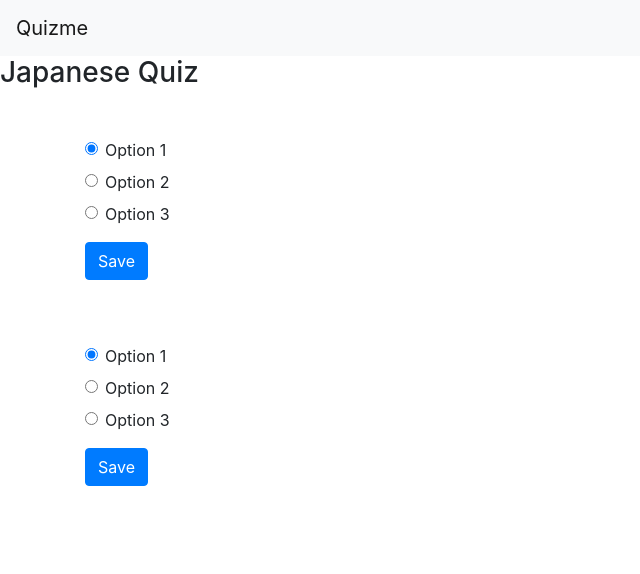
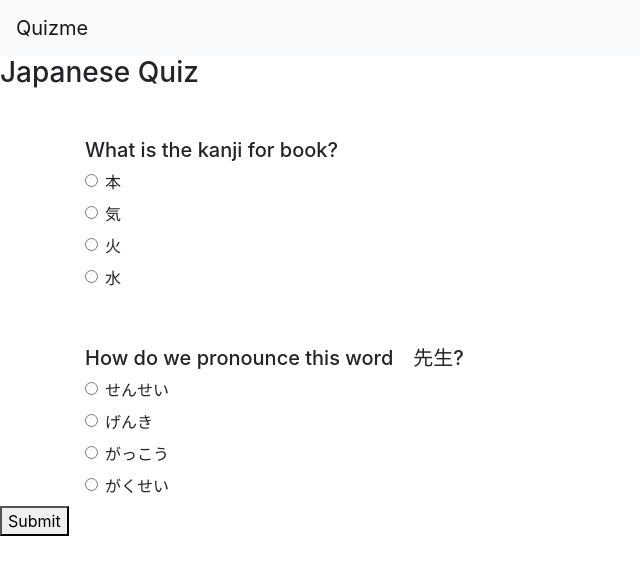
Before and after one commit to Lailz/CPES_Frontend, a React (Create React App) app: page /exam/Japanese in a window 1280 px wide. Shown: the top 574 px of the page, without its empty margins (0-640 px from the left). Built offline with nearby package versions, Linux system fonts and the light colour scheme.

Commit message:
grade shows

```diff
--- a/src/Components/ExamPage.js
+++ b/src/Components/ExamPage.js
@@ -1,13 +1,18 @@
 import React, { Component } from "react";
+import { observer } from "mobx-react";
 
-import questions from "../Data/Questions";
+import store from "../Store/SubjectStore";
 
 import Question from "./Question";
 
 class ExamPage extends Component {
+  handleClick = () => {
+    this.props.history.push("/");
+    alert(`Your grade is: ${store.calculatedGrade}/${store.answers.length}`);
+  };
   render() {
     const subjectName = this.props.match.params.subjectName;
-    let subjectQuestions = questions.find(questionSet => {
+    let subjectQuestions = store.questions.find(questionSet => {
       return questionSet.subject === subjectName;
     });
 
@@ -19,9 +24,10 @@ class ExamPage extends Component {
       <div>
         <h3>{subjectQuestions.subject} Quiz</h3>
         {questionList}
+        <button onClick={() => this.handleClick()}>Submit</button>
       </div>
     );
   }
 }
 
-export default ExamPage;
+export default observer(ExamPage);
--- a/src/Components/Question.js
+++ b/src/Components/Question.js
@@ -1,37 +1,45 @@
 import React, { Component } from "react";
-import QuestionChoice from "./QuestionChoice";
+import { observer } from "mobx-react";
+import store from "../Store/SubjectStore";
 
 class Question extends Component {
   state = {
     selectedOption: "option1"
   };
 
-  handleOptionChange = changeEvent => {
+  handleOptionChange = event => {
     this.setState({
-      selectedOption: changeEvent.target.value
+      selectedOption: event.target.value
     });
+    if (event.target.value === this.props.question.correctAnswer) {
+      store.answers[this.props.index] = true;
+    } else {
+      store.answers[this.props.index] = false;
+    }
   };
 
   render() {
     console.log("Question", this.props.question);
     let { question } = this.props;
-    let answers = [...question.correctAnswer, question.wrongAnswers];
+    let answers = [question.correctAnswer, ...question.wrongAnswers];
+    console.log("Answers", answers);
     return (
       <div className="container">
         <div className="row mt-5">
           <div className="col-sm-12">
+            <h5>{question.question}</h5>
             <form>
               <div className="form-check">
                 <label>
                   <input
                     type="radio"
                     name="react-tips"
-                    value="option1"
-                    checked={this.state.selectedOption === "option1"}
+                    value={answers[0]}
+                    checked={this.state.selectedOption === answers[0]}
                     onChange={this.handleOptionChange}
                     className="form-check-input"
                   />
-                  Option 1
+                  {answers[0]}
                 </label>
               </div>
               <div className="form-check">
@@ -39,12 +47,12 @@ class Question extends Component {
                   <input
                     type="radio"
                     name="react-tips"
-                    value="option2"
-                    checked={this.state.selectedOption === "option2"}
+                    value={answers[1]}
+                    checked={this.state.selectedOption === answers[1]}
                     onChange={this.handleOptionChange}
                     className="form-check-input"
                   />
-                  Option 2
+                  {answers[1]}
                 </label>
               </div>
               <div className="form-check">
@@ -52,18 +60,26 @@ class Question extends Component {
                   <input
                     type="radio"
                     name="react-tips"
-                    value="option3"
-                    checked={this.state.selectedOption === "option3"}
+                    value={answers[2]}
+                    checked={this.state.selectedOption === answers[2]}
                     onChange={this.handleOptionChange}
                     className="form-check-input"
                   />
-                  Option 3
+                  {answers[2]}
                 </label>
               </div>
-              <div className="form-group">
-                <button className="btn btn-primary mt-2" type="submit">
-                  Save
-                </button>
+              <div className="form-check">
+                <label>
+                  <input
+                    type="radio"
+                    name="react-tips"
+                    value={answers[3]}
+                    checked={this.state.selectedOption === answers[3]}
+                    onChange={this.handleOptionChange}
+                    className="form-check-input"
+                  />
+                  {answers[3]}
+                </label>
               </div>
             </form>
           </div>
@@ -73,4 +89,4 @@ class Question extends Component {
   }
 }
 
-export default Question;
+export default observer(Question);
--- a/src/Store/SubjectStore.js
+++ b/src/Store/SubjectStore.js
@@ -1,4 +1,4 @@
-import { decorate, observable } from "mobx";
+import { decorate, observable, computed } from "mobx";
 
 import allSubjects from "../Data/Subjects";
 import allQuestions from "../Data/Questions";
@@ -9,6 +9,7 @@ class SubjectStore {
     this.questions = allQuestions;
     this.subject = null;
     this.questionSet = null;
+    this.answers = [];
   }
 
   fetchSubjectByName(name) {
@@ -32,13 +33,25 @@ class SubjectStore {
       question => question !== deletedQuestion
     );
   }
+
+  get calculatedGrade() {
+    let grade = 0;
+    this.answers.forEach(answer => {
+      if (answer) {
+        grade++;
+      }
+    });
+    return grade;
+  }
 }
 
 decorate(SubjectStore, {
   subjects: observable,
   subject: observable,
   questions: observable,
-  questionSet: observable
+  questionSet: observable,
+  answers: observable,
+  calculatedGrade: computed
 });
 
 export default new SubjectStore();
```
